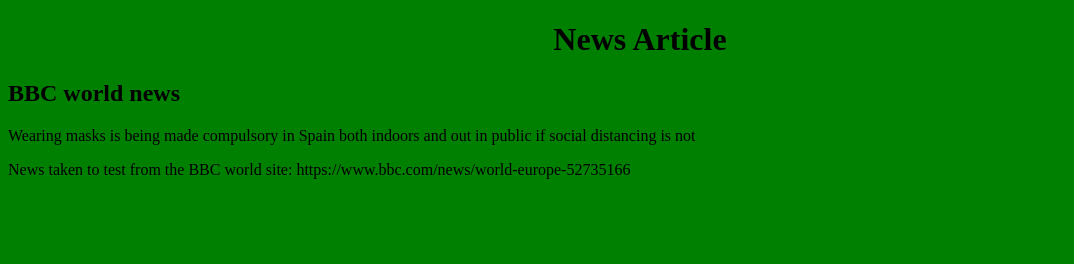
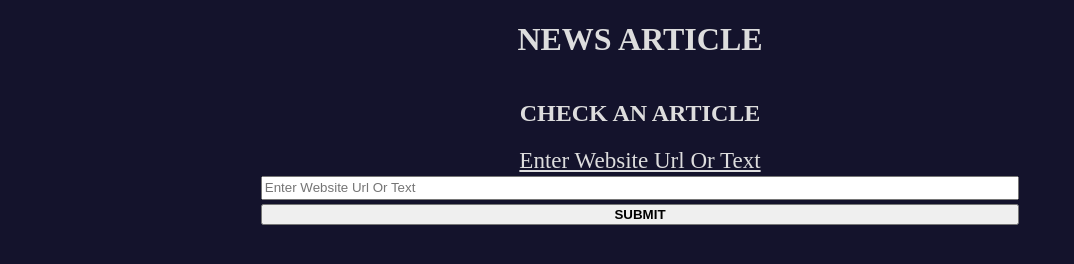
Before and after one commit to lenuza/news-article, a website built with webpack: page src/client/views/index.html in a window 1280 px wide. Shown: the whole page, without its empty margins (0-1074 px from the left). Built offline with nearby package versions, Linux system fonts and the light colour scheme.

Commit message:
added a form element in the html and some styling

```diff
--- a/src/client/styles/styles.scss
+++ b/src/client/styles/styles.scss
@@ -1,7 +1,55 @@
 body {
-    background-color: green;
+    background-color: rgb(20, 19, 44);
+    color: #ddd;
 
-    h1 {
+    h1,h2,h3,h4,h5,h6,button {
         text-align: center;
+        text-transform: uppercase;
     }
 }
+
+.main {
+    display: flex;
+    flex-direction: column;
+    justify-content: stretch;
+    align-items: center;
+}
+
+.news-content {
+    width: 60%;
+}
+
+.news-form {
+    display: flex;
+    flex-direction: column;
+    justify-content: stretch;
+    align-items: center;
+    font-size: 1.2em;
+
+    label {
+        width: 100%;
+        text-align: center;
+        text-transform: capitalize;
+        font-size: 1.2em;
+        margin-bottom: 0.1em;
+        text-decoration: underline;
+    }
+
+    input {
+        width: 100%;
+        box-sizing: border-box;
+        height: 1.8em;
+
+        &::placeholder {
+            text-transform: capitalize;
+        }
+    }
+
+    button {
+        width: 100%;
+        box-sizing: border-box;
+        margin-top: 0.3em;
+        cursor: pointer;
+        font-weight: bolder;
+    }
+}
--- a/src/client/views/index.html
+++ b/src/client/views/index.html
@@ -4,20 +4,25 @@
 <head>
     <meta charset="UTF-8">
     <meta name="viewport" content="width=device-width, initial-scale=1.0">
-    <title>News Article</title>
+    <title>news article</title>
 </head>
 
 <body>
-    <h1>News Article</h1>
+    <h1>news article</h1>
 
     <main class="main">
-        <h2 class="main-title">BBC world news</h2>
+        <h2 class="main-title">check an article</h2>
         <div id="news" class="news-content">
-            Wearing masks is being made compulsory in Spain both indoors and out in public if social distancing is not
+            <form class="news-form" action="">
+                <label for="newArticle">enter website url or text</label>
+                <input type="text" id="newArticle" placeholder="enter website url or text">
+                <button id="generate" onclick="getArticle()" type="button">Submit</button>
+            </form>
         </div>
-        <p class="news-info">
+        <!-- <p class="news-info">
             News taken to test from the BBC world site: https://www.bbc.com/news/world-europe-52735166
-        </p>
+        </p> -->
+        <div class="display-results"></div>
     </main>
 
     <!-- <script>
```
